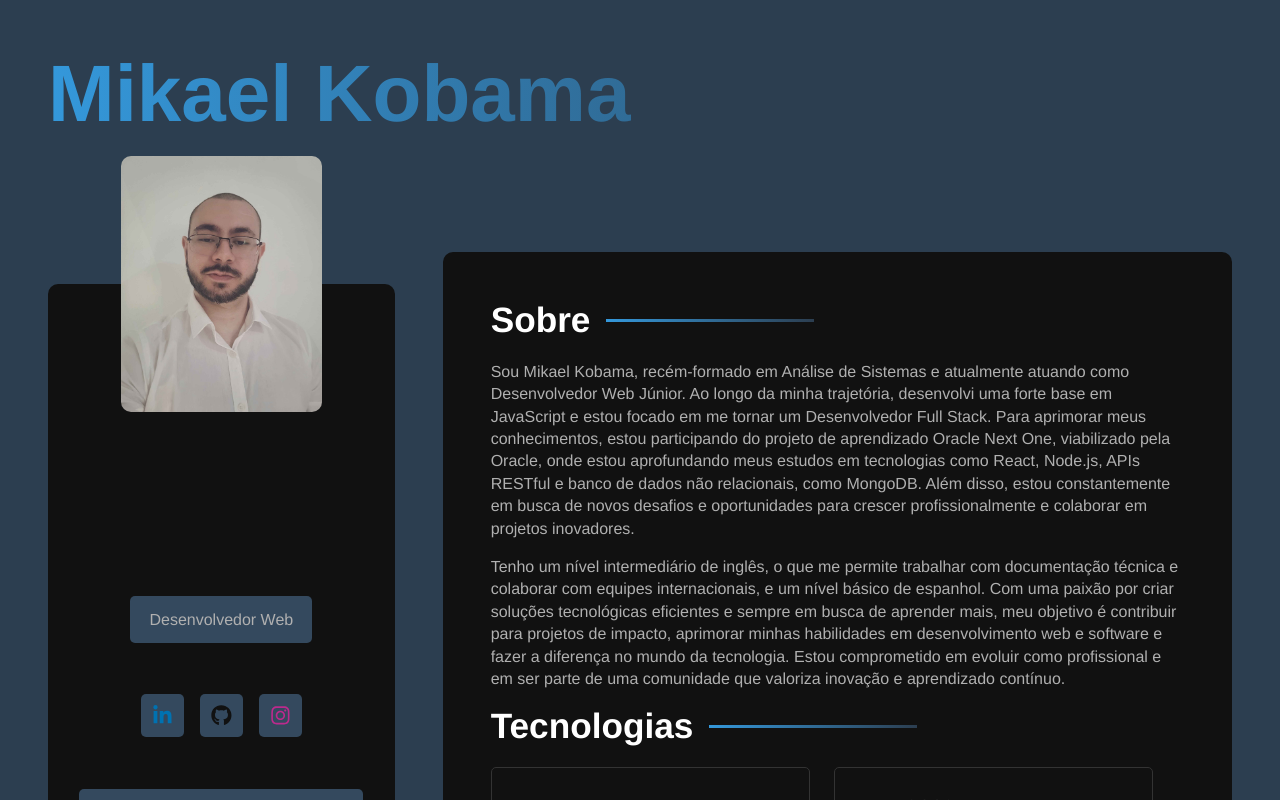
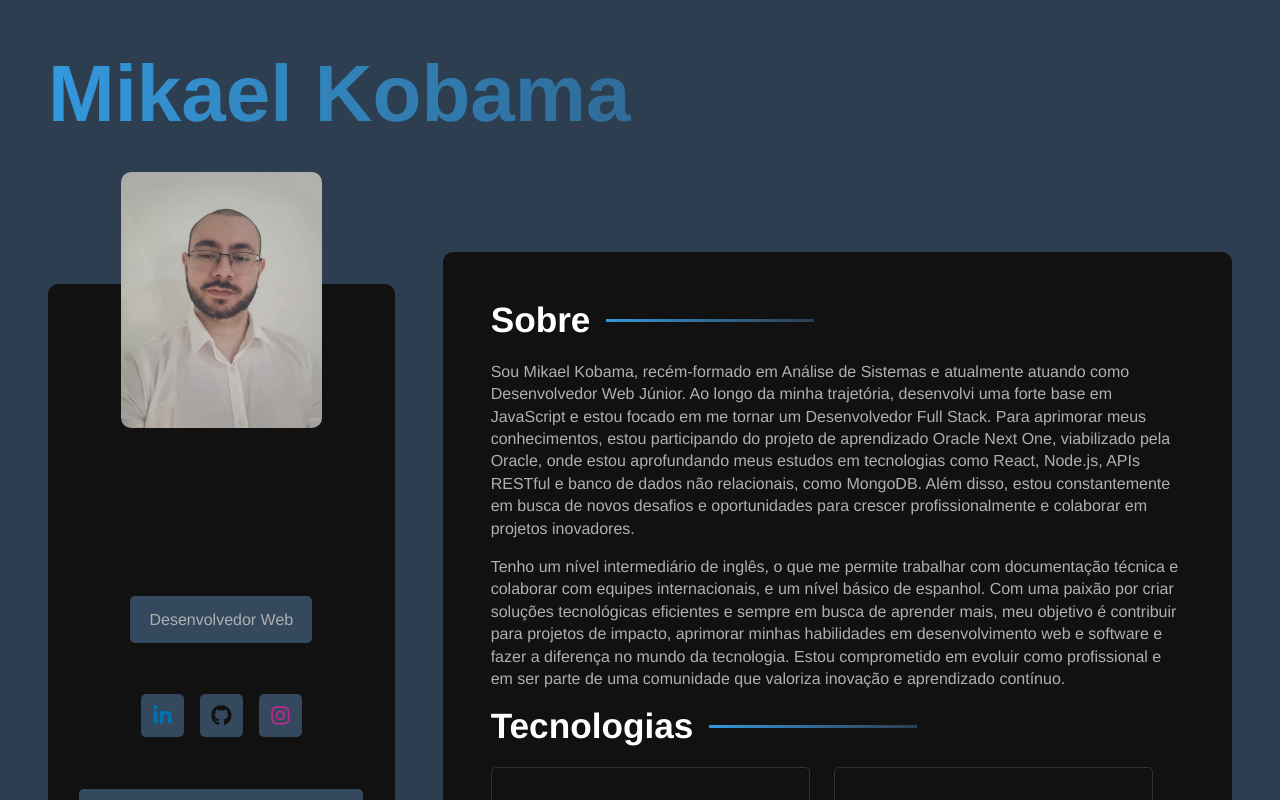
Before and after one commit to Mikael-Kobama/portfolio-react, a React (Vite) app: page / in a window 1280 px wide. Shown: the top 800 px of the page. Built offline with nearby package versions, Linux system fonts and the light colour scheme.

Commit message:
update vercel 2.4

```diff
--- a/src/styles/components/sidebar.sass
+++ b/src/styles/components/sidebar.sass
@@ -19,7 +19,7 @@ img
   max-width: 58%
   border-radius: variables.$container-border-radius
   position: absolute
-  top: -8rem // Ajuste para subir um pouco a imagem e deixá-la mais próxima do título
+  top: -7rem // Ajuste para subir um pouco a imagem e deixá-la mais próxima do título
 
 .title
   color: variables.$text-color-secondary
```
